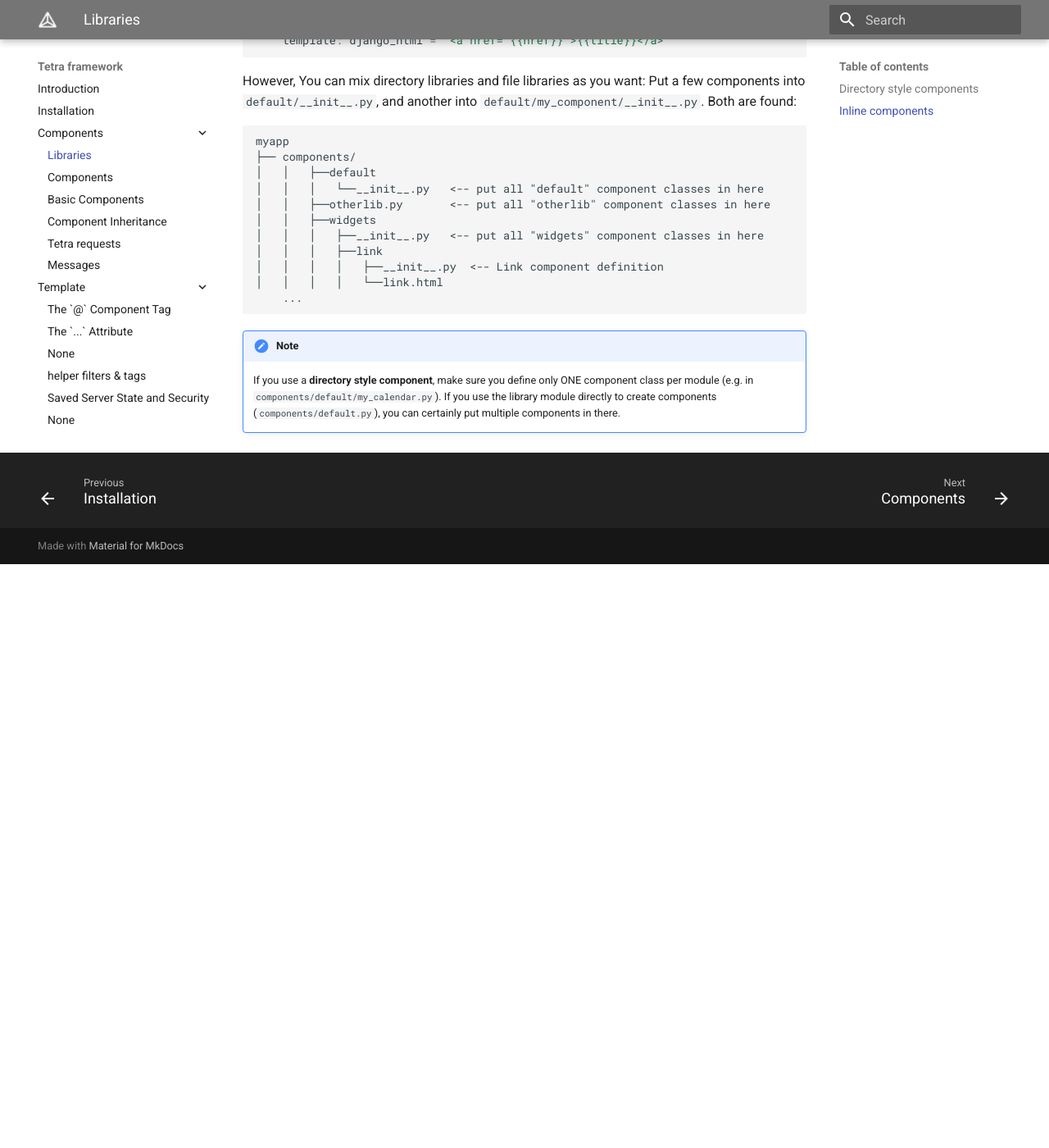
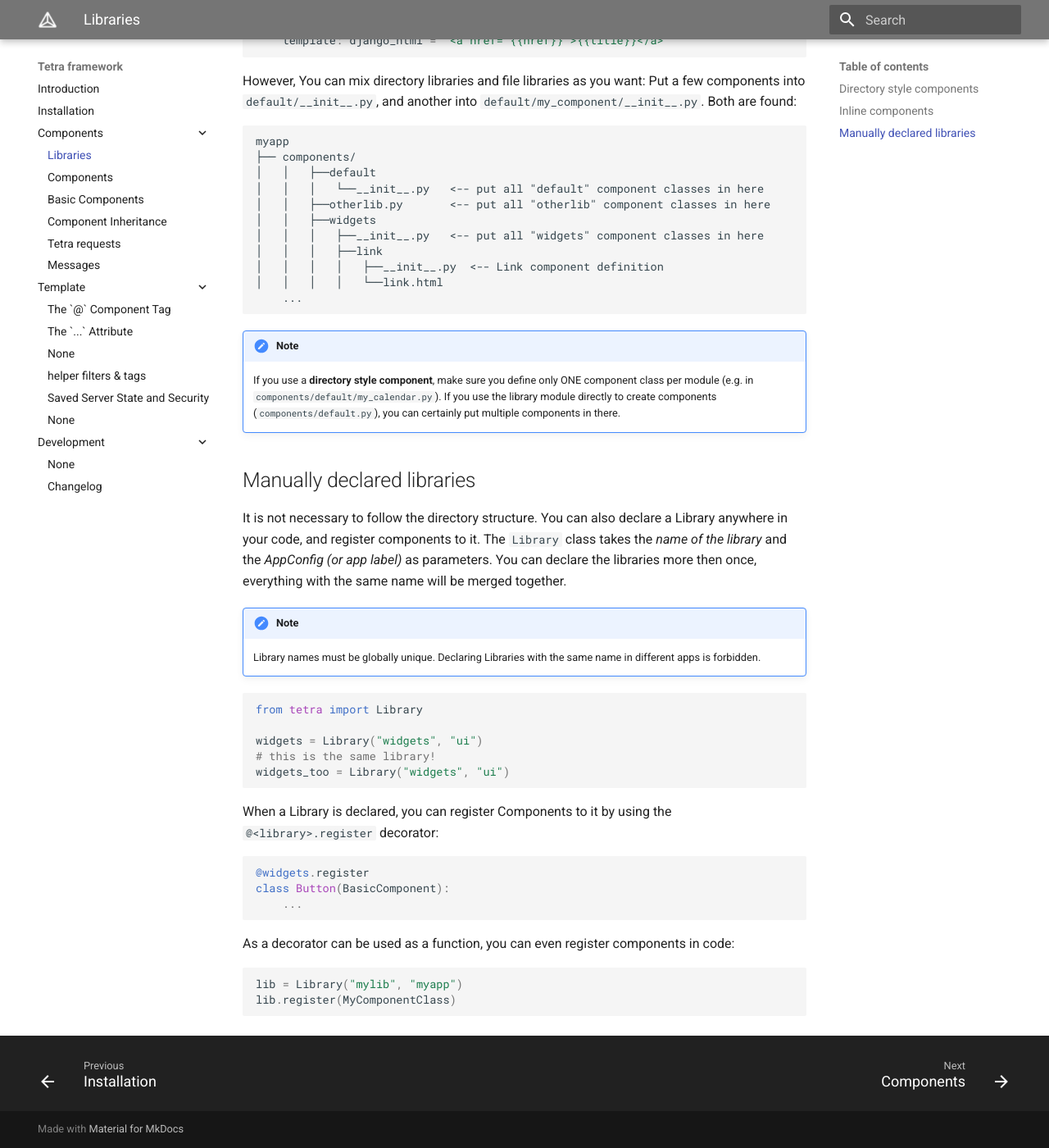
Before and after one commit to tetra-framework/tetra, an MkDocs documentation site: the page built from docs/component-libraries.md, in a window 1280 px wide and 1400 px high, scrolled down 1743 px. Shown: the whole window at 82% size. Built offline with MkDocs 1.6.1 and Material for MkDocs 9.7.7, drawn with Linux system fonts in a browser that asks for light colours; before the commit the page ends 2431 px from its top, so only the background shows below that; some of the changed text lies outside the part shown.

Commit message:
use bs4 in tests for better maintenance, library docs++

````diff
--- a/docs/component-libraries.md
+++ b/docs/component-libraries.md
@@ -88,3 +88,33 @@
 
 !!! note
     If you use a **directory style component**, make sure you define only ONE component class per module (e.g. in `components/default/my_calendar.py`). If you use the library module directly to create components (`components/default.py`), you can certainly put multiple components in there.
+
+## Manually declared libraries
+
+It is not necessary to follow the directory structure. You can also declare a Library anywhere in your code, and register components to it. The `Library` class takes the *name of the library* and the *AppConfig (or app label)* as parameters. You can declare the libraries more then once, everything with the same name will be merged together.
+
+!!! note
+    Library names must be globally unique. Declaring Libraries with the same name in different apps is forbidden.
+
+```python
+from tetra import Library
+
+widgets = Library("widgets", "ui")
+# this is the same library!
+widgets_too = Library("widgets", "ui")
+```
+
+When a Library is declared, you can register Components to it by using the `@<library>.register` decorator:
+
+```python
+@widgets.register
+class Button(BasicComponent):
+    ...
+```
+
+As a decorator can be used as a function, you can even register components in code:
+
+```python
+lib = Library("mylib", "myapp")
+lib.register(MyComponentClass)
+```
````
Also changed, not shown: other parts of docs/component-libraries.md (+1 -1 lines), 11 other files.
